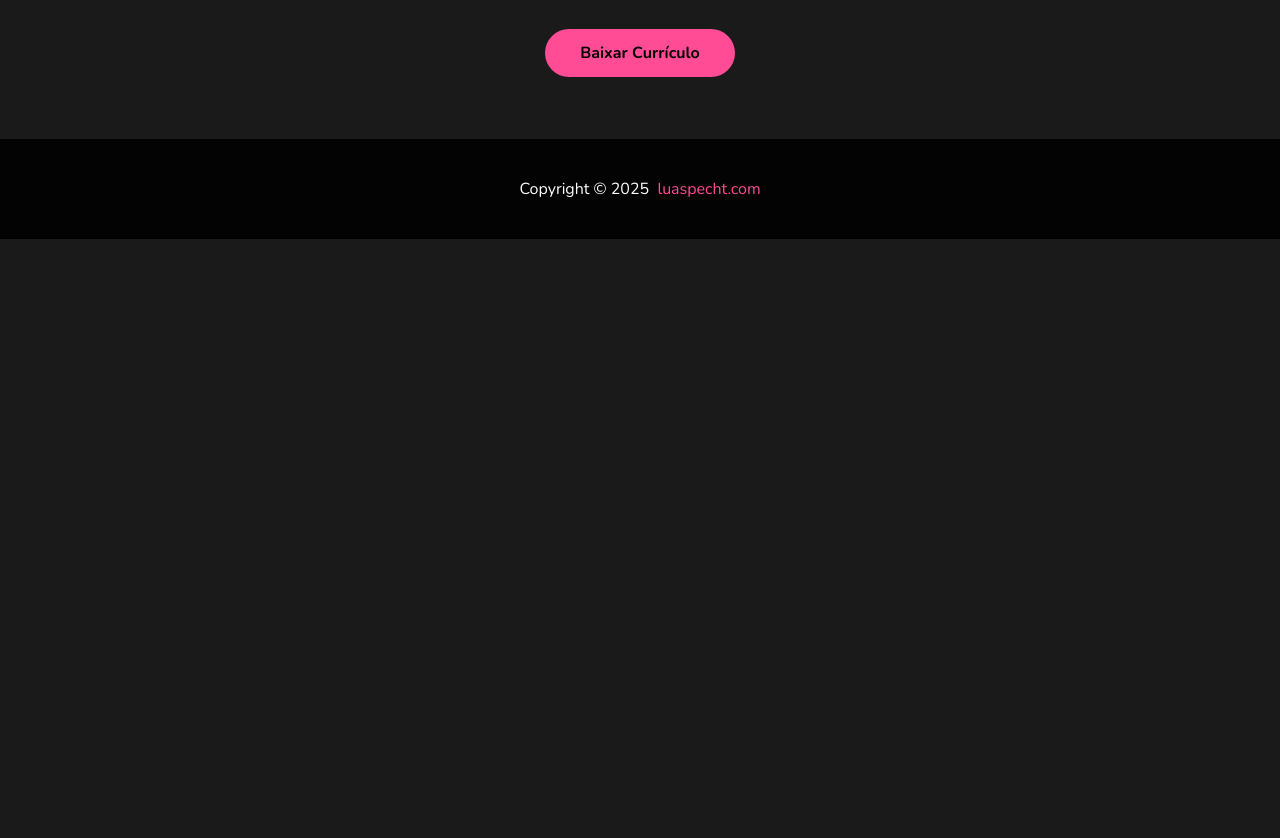
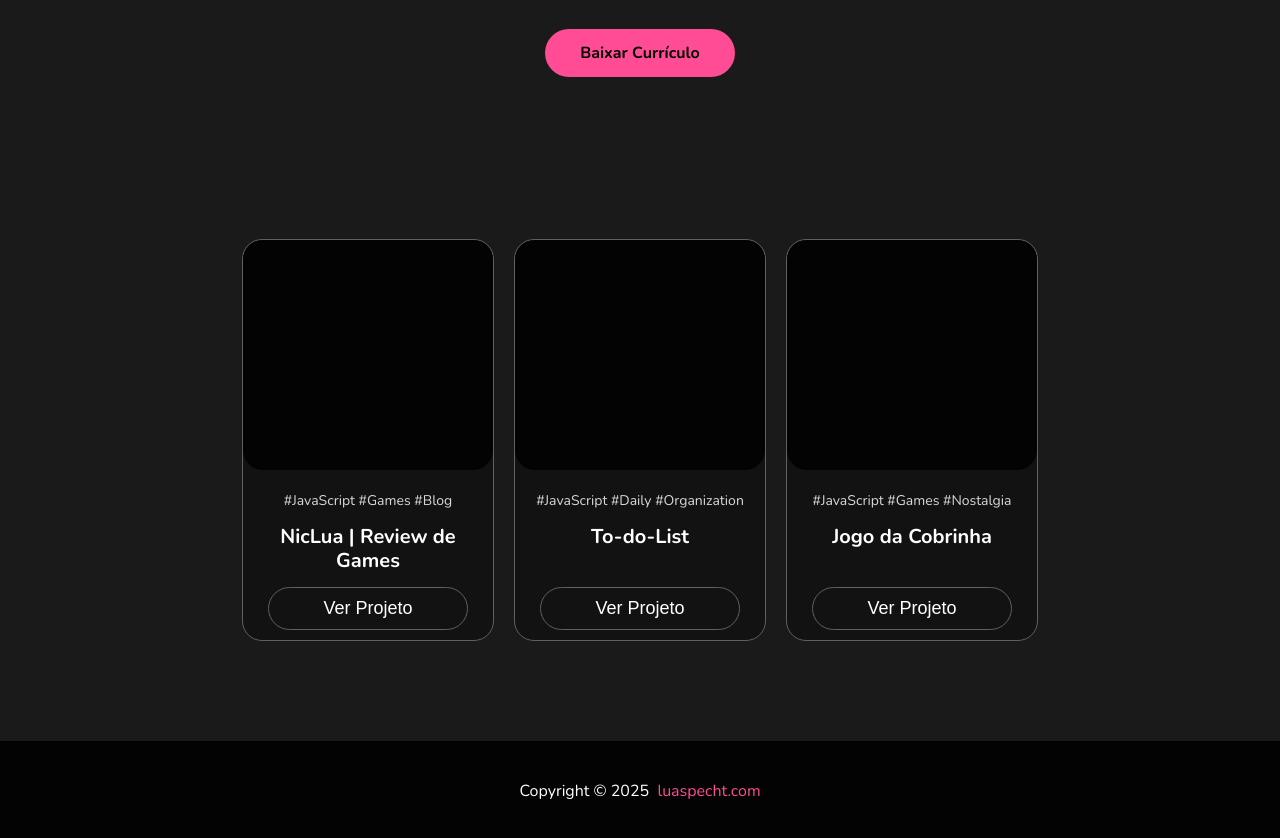
Before and after one commit to LuaSpecht/portfolio, a JavaScript app: page / in a window 1280 px wide. Shown: the part 640-1478 px from the top of the page. Before the commit the page ends 879 px from the top, so only its background shows below. Built offline with nearby package versions, Linux system fonts and the light colour scheme; the HTML template or start-up script is replaced by a standard one; a web font is replaced by a local one.

Commit message:
build: new section builded

```diff
--- a/src/App.js
+++ b/src/App.js
@@ -1,6 +1,7 @@
 import './App.css';
+import Header from './components/Header'
 import HeroSection from './components/HeroSection'
-import Header from './components/Header'
+import ProjectSection from './components/ProjectSection';
 import Footer from './components/Footer';
 
 function App() {
@@ -8,6 +9,7 @@ function App() {
     <div className="App">
       <Header/>
       <HeroSection/>
+      <ProjectSection className='projects'/>
       <Footer/>
     </div>
   );
--- /dev/null
+++ b/src/components/Card/Card.css
@@ -0,0 +1,62 @@
+.card {
+  background-color: #121212;
+  width: 250px;
+  border-radius: 20px;
+  border: #606060 1px solid;
+  color: #fff;
+  position: relative;
+}
+
+.card-image-part {
+  display: flex;
+  justify-content: flex-end;
+  height: 230px;
+  width: 100%;
+  background-color: #030303;
+  border-radius: 20px;
+}
+
+.card-information-part {
+  display: flex;
+  flex-direction: column;
+  align-items: center;
+  padding: 10px;
+  min-height: 150px;
+  position: relative;
+}
+
+.card-information-part .card-tags {
+  color: #D9D9D9;
+  font-size: 14px;
+  line-height: 14px;
+  text-align: center;
+}
+
+.card-information-part .card-title {
+  color: #fff;
+  font-size: 20px;
+  text-align: center;
+  line-height: 24px;
+  margin-top: 3px;
+}
+
+.card-information-part a {
+  text-decoration: none;
+}
+
+.card-information-part a .project-anchor {
+  background-color: transparent;
+  text-decoration: none;
+  border: #606060 solid 1px;
+  bottom: 0px;
+  padding: 10px 16px 10px 16px;
+  width: 80%;
+  margin-bottom: 0;
+  border-radius: 100px;
+  position: absolute;
+  bottom: 10px;
+  left: 50%;
+  transform: translateX(-50%);
+  color: #fff;
+  font-size: 18px;
+}
--- /dev/null
+++ b/src/components/Card/index.js
@@ -0,0 +1,20 @@
+import './Card.css'
+
+const Card = (props) =>{
+  return(
+    <div className='card' >
+      <div className='card-image-part' >
+
+      </div>
+      <div className='card-information-part' >
+        <p className='card-tags'>{props.tags} </p>
+        <h3 className='card-title'>{props.name}</h3>
+        <a href='#header'><button className='project-anchor'>Ver Projeto</button></a>
+
+      </div>
+
+    </div>
+  )
+}
+
+export default Card
--- /dev/null
+++ b/src/components/ProjectCards/ProjectCards.css
@@ -0,0 +1,8 @@
+.carrousel {
+  display: flex;
+  flex-direction: row;
+  justify-content: center;
+  gap: 20px;
+  width: 100vw;
+  margin: 100px;
+}
--- /dev/null
+++ b/src/components/ProjectCards/index.js
@@ -0,0 +1,15 @@
+import './ProjectCards.css'
+import Card from '../Card'
+
+
+const ProjectCards = (props) =>{
+  return(
+    <div className='carrousel'  >
+      <Card name='NicLua | Review de Games' tags='#JavaScript #Games #Blog'/>
+      <Card name='To-do-List' tags='#JavaScript #Daily #Organization'/>
+      <Card name='Jogo da Cobrinha' tags='#JavaScript #Games #Nostalgia'/>
+    </div>
+  )
+}
+
+export default ProjectCards
--- /dev/null
+++ b/src/components/ProjectSection/ProjectSection.css
@@ -0,0 +1,14 @@
+.projects .section-title {
+  right: 80%;
+  transform: rotate(270deg) translateX(40%);
+
+}
+
+.projects {
+  display: flex;
+  width: 100%;
+}
+
+.main-carrousel {
+  display: flex;
+}
--- /dev/null
+++ b/src/components/ProjectSection/index.js
@@ -0,0 +1,15 @@
+import './ProjectSection.css'
+import SectionTitle from '../SectionTitle'
+import ProjectCards from '../ProjectCards'
+
+const ProjectSection = () =>{
+  return(
+    <section className='projects'>
+      <SectionTitle name='Projetos'/>
+      <ProjectCards/>
+
+    </section>
+  )
+}
+
+export default ProjectSection
--- /dev/null
+++ b/src/components/SectionTitle/SectionTitle.css
@@ -0,0 +1,8 @@
+.section-title {
+  display: flex;
+  height: 100%;
+  padding: 0;
+  -webkit-text-stroke: 2px #FF4C94;
+  color: transparent;
+  position: absolute;
+}
--- /dev/null
+++ b/src/components/SectionTitle/index.js
@@ -0,0 +1,10 @@
+import './SectionTitle.css'
+
+const SectionTitle = (props) => {
+  let sectionName = props.name.toUpperCase()
+  return(
+    <h1 className='section-title' >{sectionName}</h1>
+  )
+}
+
+export default SectionTitle
```
